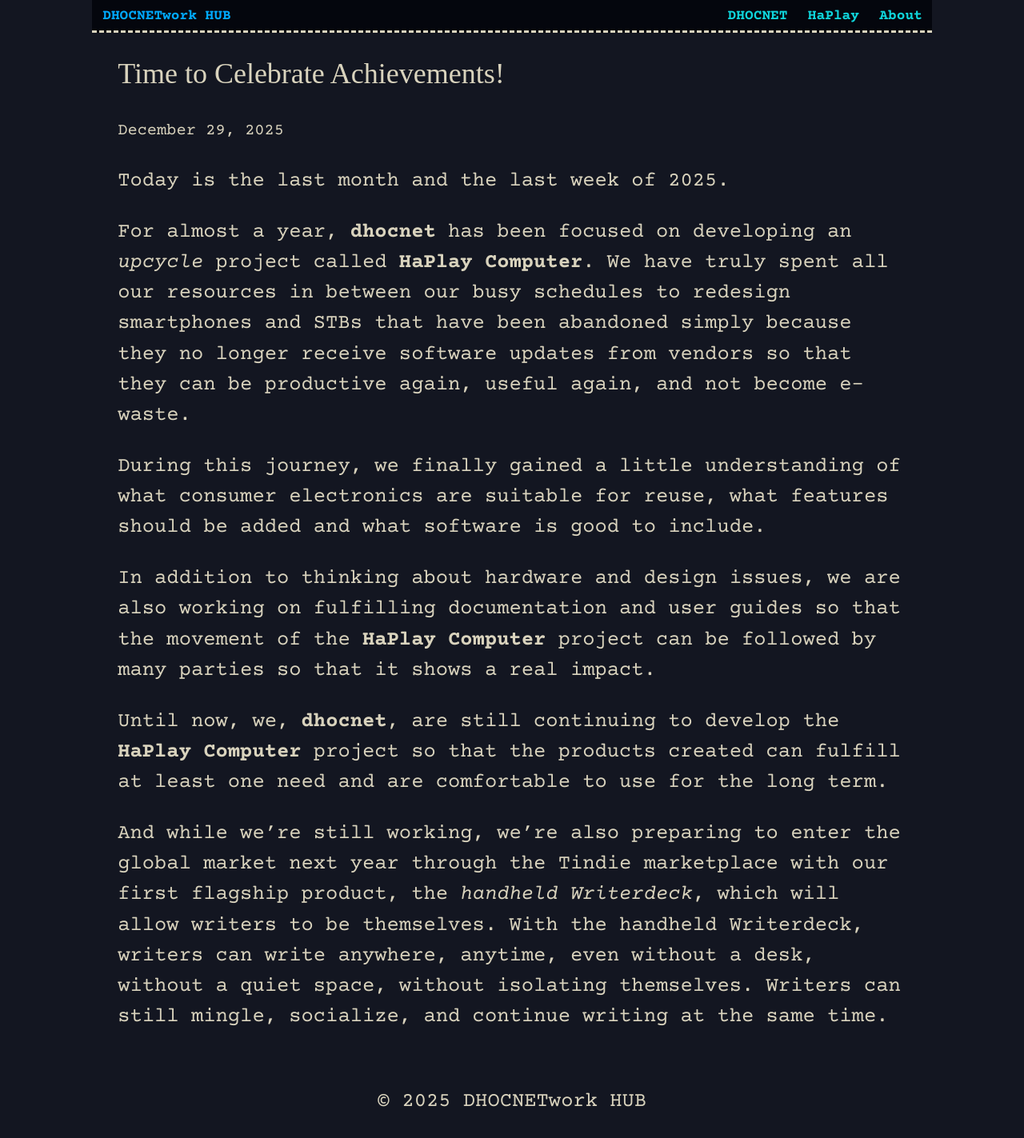
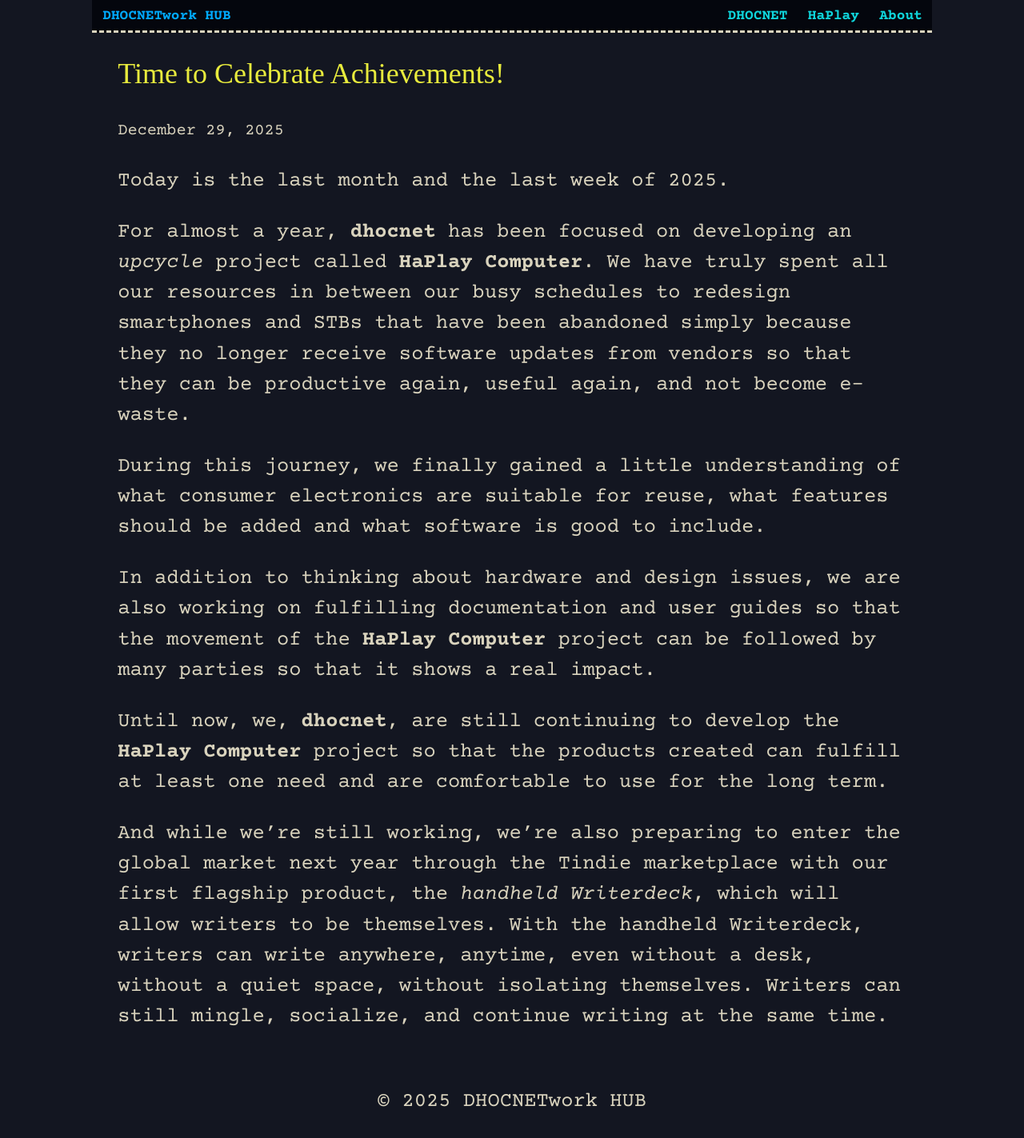
Before and after one commit to dhocnet/dhocnet.github.io, a Jekyll site: the page built from _posts/2025-12-29-Time_to_Celebrate_Achievements.md, in a window 1280 px wide. Shown: the whole page at 80% size. Built offline with Jekyll 4.4.1, drawn with Linux system fonts in a browser that asks for light colours; some web fonts are replaced.

Commit message:
Update default.html

```diff
--- a/_layouts/default.html
+++ b/_layouts/default.html
@@ -22,6 +22,11 @@
 
             body h1, body h2, body h3 {
                 font-family: "Times New Roman";
+                color: #e8eb3d;
+            }
+
+            body h1 {
+                border-style: none none none dashed none;
             }
 
             #dhocnet-main-header {
```
